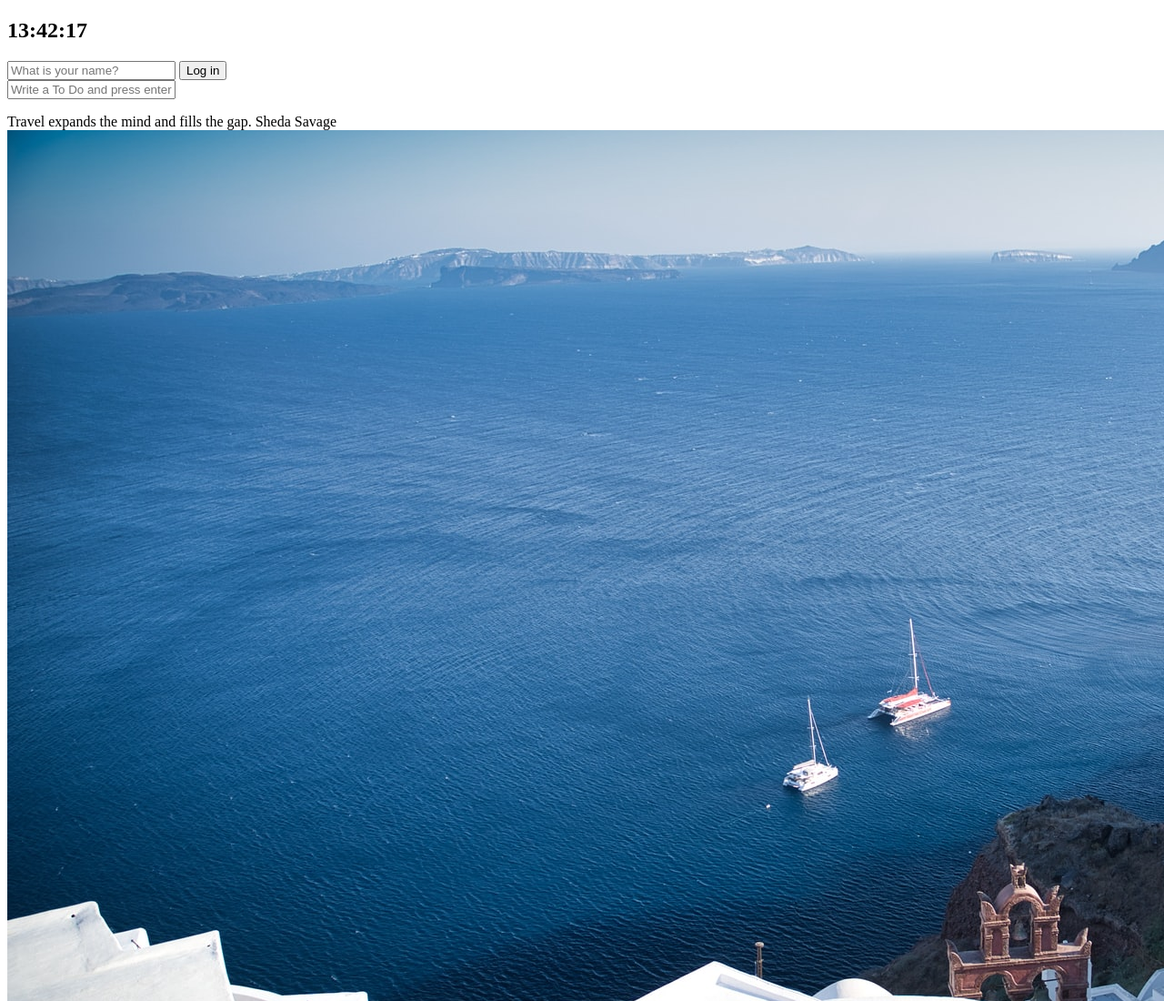
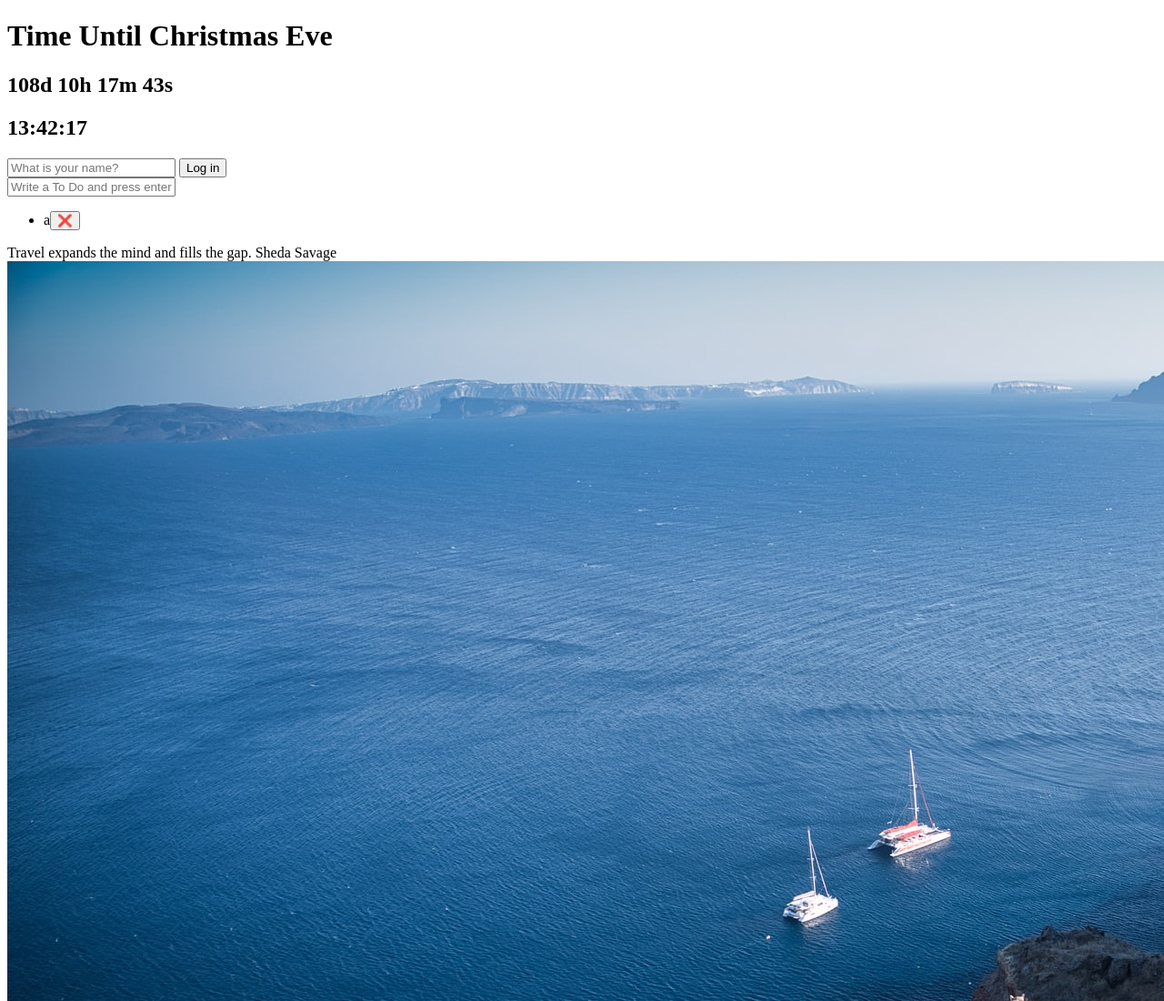
Before and after one commit to stellum/momentum, a plain HTML site: page index.html in a window 1280 px wide. Shown: the top 1100 px of the page at 91% size. Drawn offline with Linux system fonts and the light colour scheme.

Commit message:
feat : Christmas countdown clock

```diff
--- a/index.html
+++ b/index.html
@@ -8,6 +8,9 @@
     <title>Momentum</title>
   </head>
   <body>
+    <!-- challenge_clock -->
+    <h1>Time Until Christmas Eve</h1>
+    <h2 class="js-clock"></h2>
     <!-- clock -->
     <h2 id="clock">00:00:00</h2>
     <!-- login -->
@@ -43,5 +46,6 @@
     <script src="js/quotes.js"></script>
     <script src="js/background.js"></script>
     <script src="js/todo.js"></script>
+    <script src="js/challenge_clock.js"></script>
   </body>
 </html>
--- /dev/null
+++ b/js/challenge_clock.js
@@ -0,0 +1,20 @@
+const clockTitle = document.querySelector(".js-clock");
+
+function getClock() {
+  const today = new Date();
+  const xmas = new Date("2022-12-25");
+  const distance = xmas.getTime() - today.getTime(); // getTime() 메서드는 1밀리초단위로 나타냄
+
+  // distance = milliseconds 단위로 생성되었기 때문에 day hours min sec 로 변형시켜주어야 한다.
+  const day = Math.trunc(distance / (1000 * 60 * 60 * 24)); // distance 를 day 단위로 나누기
+  const hours = Math.trunc(
+    (distance % (1000 * 60 * 60 * 24)) / (1000 * 60 * 60)
+  ); // day 단위로 나눈 distance 의 나머지 값을 hour 단위로 나누기
+  const minutes = Math.trunc((distance % (1000 * 60 * 60)) / (1000 * 60)); // hour 단위로 나눈 distance 의 나머지 값을 minute 단위로 나누기
+  const seconds = Math.trunc((distance % (1000 * 60)) / 1000); // minute 단위로 나눈 distance 의 나머지 값을 second 로 나누기
+
+  clockTitle.innerText = `${day}d ${hours}h ${minutes}m ${seconds}s`;
+}
+
+getClock();
+setInterval(getClock, 1000);
--- a/js/todo.js
+++ b/js/todo.js
@@ -3,7 +3,7 @@ const toDoInput = document.querySelector("#todo-form input");
 const toDoList = document.getElementById("todo-list");
 
 const TODOS_KEY = "todos";
-const toDos = [];
+let toDos = [];
 
 function saveToDos() {
   localStorage.setItem(TODOS_KEY, JSON.stringify(toDos));
@@ -11,13 +11,15 @@ function saveToDos() {
 
 function deleteToDo(event) {
   const li = event.target.parentElement;
+  console.log(li.id);
   li.remove();
 }
 
 function paintToDo(newTodo) {
   const li = document.createElement("li");
+  li.id = newTodo.id;
   const span = document.createElement("span");
-  span.innerText = newTodo;
+  span.innerText = newTodo.text;
   const button = document.createElement("button");
   button.innerText = "❌";
   button.addEventListener("click", deleteToDo);
@@ -30,18 +32,26 @@ function handleToDoSubmit(event) {
   event.preventDefault();
   const newTodo = toDoInput.value;
   toDoInput.value = "";
-  toDos.push(newTodo);
-  paintToDo(newTodo);
+  const newTodoObj = {
+    text: newTodo,
+    id: Date.now(),
+  };
+  toDos.push(newTodoObj);
+  paintToDo(newTodoObj);
   saveToDos();
 }
 
 toDoForm.addEventListener("submit", handleToDoSubmit);
 
 const savedToDos = localStorage.getItem(TODOS_KEY);
+
 if (savedToDos !== null) {
   const parsedToDos = JSON.parse(savedToDos);
-  parsedToDos.forEach((item) => console.log("This is the turn of", item));
+  toDos = parsedToDos;
+  parsedToDos.forEach(paintToDo);
 }
+
+paintToDo({ text: "a", id: 1212312 });
 
 /*
 - add todo list items when entered
```
